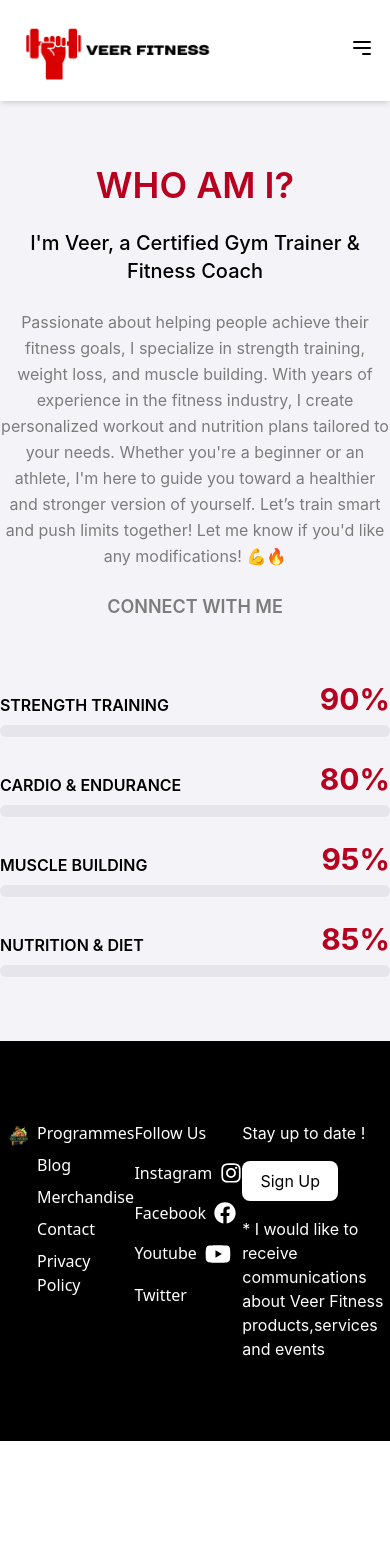
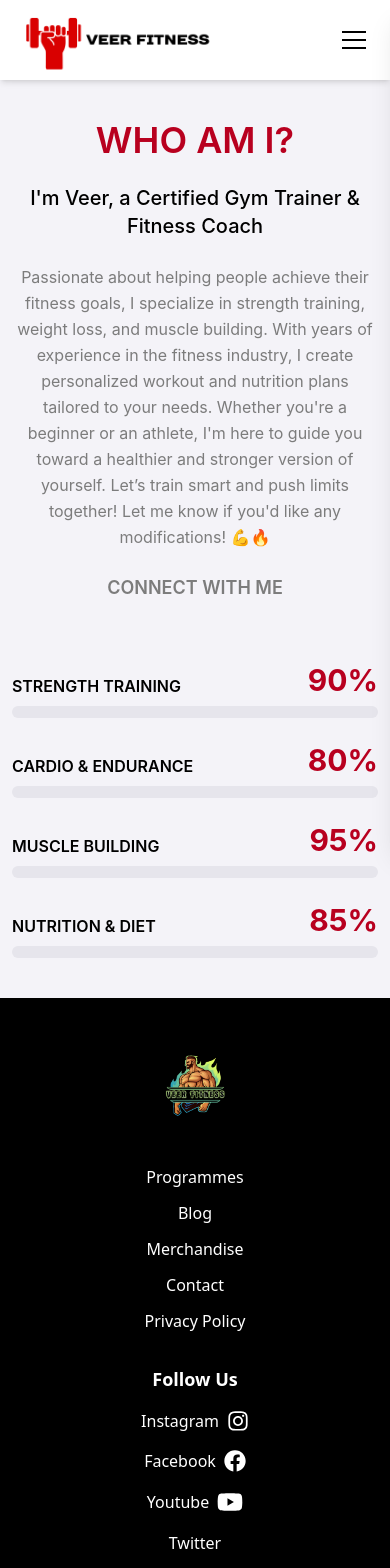
Before and after one commit to Danishmalikk/Personal_Trainer_Veer_Fitness, a React (Create React App) app: page /about in a window 390 px wide. Shown: the top 1568 px of the page. Before the commit the page ends 1441 px from the top, so only its background shows below. Built offline with nearby package versions, Linux system fonts and the light colour scheme; a web font is replaced by a local one.

Commit message:
latest code mobile view

```diff
--- a/src/App.css
+++ b/src/App.css
@@ -48,9 +48,13 @@
   color: #fff;
   -webkit-text-stroke: 1px #f6f7f8;
   -webkit-text-fill-color: transparent;
+  @media (max-width: 768px) {
+    font-size: 40px;
+  }
 }
 .offer-container .sub-info h5 > a {
   font-size: 30px;
+
   font-weight: 500;
   margin-bottom: 14px;
   display: block;
--- a/src/component/About/About.jsx
+++ b/src/component/About/About.jsx
@@ -28,8 +28,9 @@
   return (
     <div ref={aboutRef}>
       <div className="bg-grey-50" id="about">
-        <div className="container flex flex-col items-center py-16 md:py-20 lg:flex-row max-w-[1190px] mx-auto">
+        <div className="container flex flex-col p-3 md:p-0 items-center py-10 md:py-20 lg:flex-row max-w-[1190px] mx-auto">
           <div className="w-full text-center sm:w-3/4 lg:w-3/5 lg:text-left">
+
             <h2 className="font-header text-4xl font-semibold uppercase text-primary sm:text-5xl lg:text-6xl">
               Who am I?
             </h2>
--- a/src/component/Contact/Contact.jsx
+++ b/src/component/Contact/Contact.jsx
@@ -4,7 +4,7 @@
   return (
     <div>
         <div>
-        <div class="container py-16 md:py-20 mx-auto" id="contact">
+        <div class="container p-3 py-16 md:py-20 mx-auto" id="contact">
   <h2
     class="text-center font-header text-4xl font-semibold uppercase text-primary sm:text-5xl lg:text-6xl"
   >
--- a/src/component/Footer.jsx
+++ b/src/component/Footer.jsx
@@ -6,38 +6,65 @@
 
 const Footer = () => {
   return (
-    <div className='bg-black'>
+    <div className='bg-black w-full'>
+      <div className='container mx-auto bg-black px-4 sm:px-6 lg:px-8'>
+        <div className='flex flex-col md:flex-row md:justify-between py-10 md:py-20 gap-8 md:gap-4 bg-black text-white'>
+          {/* Logo Section */}
+          <div className='flex justify-center md:justify-start'>
+            <Link to={'/'}>
+              <img src={Logo} className='w-[120px] md:w-[170px]' alt='Veer Fitness Logo' />
+            </Link>
+          </div>
 
-        <div className='container m-auto bg-black'>
-       <div className='flex justify-between py-20 px-15 mt-auto bg-black text-white'>
-        <Link to={'/'}>
-             <img src={Logo} width={170} height={150} alt='' />
-        </Link>
-        <nav className='flex flex-col gap-2 font-sans'>
-            <Link>Programmes</Link>
-            <Link>Blog</Link>
-            <Link>Merchandise </Link>
-            <Link>Contact</Link>
-            <Link>Privacy Policy</Link>
-        </nav>
-        <nav className='flex flex-col gap-4 font-sans'>
-            <ul>Follow Us</ul>
-            <Link className='flex gap-2 items-center'  to={'https://www.instagram.com/veer_fitness_official_/'} target='_blank'>Instagram <FaInstagram size={22} /></Link>
-            <Link className='flex gap-2 items-center' to={'https://www.facebook.com/Veer.Rajpoot.lucky'} target='_blank' >Facebook <FaFacebook size={22} /></Link>
-            <Link className='flex gap-2' to={'https://www.youtube.com/@Lucky_fitness'} target='_blank'>Youtube <FaYoutube size={26} /></Link>
-            <Link>Twitter</Link>
-        </nav>
-        <div className='flex flex-col gap-4'>
-            <h1> Stay up to date !</h1>
-            <button className='p-2 bg-white rounded-lg w-24 text-black'> Sign Up </button>
-            <h2> * I would like to receive communications about Veer Fitness products,services and events</h2>
+          {/* Quick Links */}
+          <nav className='flex flex-col gap-3 font-sans text-center md:text-left'>
+            <Link className='hover:text-gray-300 transition-colors'>Programmes</Link>
+            <Link className='hover:text-gray-300 transition-colors'>Blog</Link>
+            <Link className='hover:text-gray-300 transition-colors'>Merchandise</Link>
+            <Link className='hover:text-gray-300 transition-colors'>Contact</Link>
+            <Link className='hover:text-gray-300 transition-colors'>Privacy Policy</Link>
+          </nav>
+
+          {/* Social Links */}
+          <nav className='flex flex-col gap-4 font-sans text-center md:text-left'>
+            <ul className='font-semibold text-lg'>Follow Us</ul>
+            <Link
+              className='flex gap-2 items-center justify-center md:justify-start hover:text-gray-300 transition-colors'
+              to={'https://www.instagram.com/veer_fitness_official_/'}
+              target='_blank'
+            >
+              Instagram <FaInstagram size={22} />
+            </Link>
+            <Link
+              className='flex gap-2 items-center justify-center md:justify-start hover:text-gray-300 transition-colors'
+              to={'https://www.facebook.com/Veer.Rajpoot.lucky'}
+              target='_blank'
+            >
+              Facebook <FaFacebook size={22} />
+            </Link>
+            <Link
+              className='flex gap-2 items-center justify-center md:justify-start hover:text-gray-300 transition-colors'
+              to={'https://www.youtube.com/@Lucky_fitness'}
+              target='_blank'
+            >
+              Youtube <FaYoutube size={26} />
+            </Link>
+            <Link className='flex justify-center md:justify-start hover:text-gray-300 transition-colors'>Twitter</Link>
+          </nav>
+
+          {/* Newsletter Section */}
+          <div className='flex flex-col gap-4 text-center md:text-left max-w-sm mx-auto md:mx-0'>
+            <h1 className='text-xl font-semibold'>Stay up to date!</h1>
+            <button className='p-2 bg-white rounded-lg w-24 text-black hover:bg-gray-200 transition-colors mx-auto md:mx-0'>
+              Sign Up
+            </button>
+            <h2 className='text-sm text-gray-400'>
+              * I would like to receive communications about Veer Fitness products, services and events
+            </h2>
+          </div>
         </div>
+      </div>
     </div>
-    </div>
-
-    </div>
-
-
   )
 }
 
--- a/src/component/Header.jsx
+++ b/src/component/Header.jsx
@@ -1,38 +1,106 @@
-import React, { useState } from 'react';
-import { Link } from 'react-router-dom';
+import React, { useState, useEffect } from 'react';
+import { Link, useLocation } from 'react-router-dom';
 import logo from '../assets/images/vr-logo.png'
+
 const Header = () => {
   const [isOpen, setIsOpen] = useState(false);
+  const location = useLocation();
+
+  useEffect(() => {
+    setIsOpen(false);
+  }, [location]);
+
+  useEffect(() => {
+    if (isOpen) {
+      document.body.style.overflow = 'hidden';
+    } else {
+      document.body.style.overflow = 'unset';
+    }
+    return () => {
+      document.body.style.overflow = 'unset';
+    };
+  }, [isOpen]);
 
   const toggleMenu = () => {
     setIsOpen(!isOpen);
   };
 
+  const menuItems = [
+    { path: '/quiz', label: 'Quiz' },
+    { path: '/programmes', label: 'Programmes' },
+    { path: '/method', label: 'Method' },
+    { path: '/about', label: 'About' },
+    { path: '/ourpractice', label: 'Our Practice' },
+    { path: '/blog', label: 'Blog' },
+    { path: '/testimonials', label: 'Testimonial' },
+    { path: '/contact', label: 'Contact' }
+  ];
+
   return (
     <div className='sticky top-0 bg-white z-50 shadow-md'>
-      <div className='container mx-auto p-4'>
-        <div className='flex justify-between items-center'>
-          <Link to={'/'}className='h-15 w-[200px]'>
-            {/* <span className='logo-text p-5 items-end'>Veer Fitnes</span> */}
-            <img src={logo} className='logo-text '/>
+      <div className='container mx-auto px-4'>
+        <div className='flex justify-between items-center h-20'>
+          <Link to={'/'} className='h-15 w-[200px] relative md:z-50'>
+            <img src={logo} alt="Veer Fitness" className='logo-text' />
           </Link>
-          <div className='md:hidden'>
-            <button onClick={toggleMenu} className='text-gray-800 focus:outline-none'>
-              <svg className='w-6 h-6' fill='none' stroke='currentColor' viewBox='0 0 24 24' xmlns='http://www.w3.org/2000/svg'>
-                <path strokeLinecap='round' strokeLinejoin='round' strokeWidth='2' d={isOpen ? 'M6 18L18 6M6 6l12 12' : 'M4 6h16M4 12h16m-7 6h7'}></path>
-              </svg>
-            </button>
+          <button
+            onClick={toggleMenu}
+            className='md:hidden relative z-50 p-2 focus:outline-none'
+            aria-label={isOpen ? 'Close Menu' : 'Open Menu'}
+          >
+            <div className='w-6 flex flex-col gap-1.5'>
+              <span className={`block h-0.5 w-full bg-black transition-all duration-300 ${isOpen ? 'rotate-45 translate-y-2' : ''}`}></span>
+              <span className={`block h-0.5 w-full bg-black transition-all duration-300 ${isOpen ? 'opacity-0' : ''}`}></span>
+              <span className={`block h-0.5 w-full bg-black transition-all duration-300 ${isOpen ? '-rotate-45 -translate-y-2' : ''}`}></span>
+            </div>
+          </button>
+          <nav className='hidden md:flex gap-10 font-sans'>
+            {menuItems.map((item) => (
+              <Link
+                key={item.path}
+                to={item.path}
+                className={`hover:text-primary transition-colors ${
+                  location.pathname === item.path ? 'text-primary font-medium' : ''
+                }`}
+              >
+                {item.label}
+              </Link>
+            ))}
+          </nav>
+          <div
+            className={`fixed inset-0 bg-black bg-opacity-50 transition-opacity duration-300 md:hidden ${
+              isOpen ? 'opacity-100 visible' : 'opacity-0 invisible'
+            }`}
+            onClick={toggleMenu}
+          />
+          <div
+            className={`fixed top-0 right-0 h-full w-[80%] max-w-sm bg-white shadow-xl transform transition-transform duration-300 ease-in-out md:hidden ${
+              isOpen ? 'translate-x-0' : 'translate-x-full'
+            }`}
+          >
+            <div className='flex flex-col h-full pt-24 pb-6 px-6'>
+              <nav className='flex-1'>
+                {menuItems.map((item) => (
+                  <Link
+                    key={item.path}
+                    to={item.path}
+                    className={`block py-4 text-lg border-b border-gray-100 ${
+                      location.pathname === item.path
+                        ? 'text-primary font-medium'
+                        : 'text-gray-800'
+                    }`}
+                  >
+                    {item.label}
+                  </Link>
+                ))}
+              </nav>
+              <div className='pt-6'>
+                <p className='text-sm text-center text-gray-500 mt-4'>
+                  © 2024 Veer Fitness
+                </p>
+              </div>
+            </div>
           </div>
-          <nav className={`flex-col md:flex-row md:flex gap-10 font-sans ${isOpen ? 'flex' : 'hidden'} md:flex`}>
-            <Link to={'/quiz'}>Quiz</Link>
-            <Link to={'/programmes'}>Programmes</Link>
-            <Link to={'/method'}>Method</Link>
-            <Link to={'/about'}>About</Link>
-            <Link to={'/ourpractice'}>Our Practice</Link>
-            <Link to={'/blog'}>Blog</Link>
-            <Link to={'/testimonials'}>Testimonal</Link>
-            <Link to={'/contact'}>Contact</Link>
-          </nav>
         </div>
       </div>
     </div>
--- a/src/component/Stripe.jsx
+++ b/src/component/Stripe.jsx
@@ -4,8 +4,8 @@
 
 const Stripe = () => {
   return (
-    <div className='bg-[#b18c7a] w-90 h-56 p-20 text-center text-white text-5xl'>
-        <Link to={'/quiz'}> See which programme is right for you <ArrowForward sx={{fontSize : "2rem"}}/> </Link>
+    <div className='bg-[#b18c7a] w-90 md:h-56 pb-5  md:p-20 p-2 md:text-center text-white text-5xl'>
+        <Link to={'/quiz'} className='text-4xl md:text-6xl '> See which programme is right for you <ArrowForward sx={{fontSize : "2rem"}}/> </Link>
     </div>
   )
 }
--- a/src/component/Traning/Traning.jsx
+++ b/src/component/Traning/Traning.jsx
@@ -49,11 +49,11 @@
 
   return (
     <div>
-      <section className="py-16 bg-gray-100 offer-container bg-black">
+      <section className="md:py-16 py-4 bg-gray-100 offer-container bg-black">
         <div className="container mx-auto px-4">
           {/* Section Title */}
-          <div className="text-center mb-20">
-            <h2 ref={headingRef} className="text-3xl font-bold text-gray-900 ">What I Offer</h2>
+          <div className="text-center md:mb-20 mb-4">
+            <h2 ref={headingRef} className="md:text-3xl text-lg font-bold text-gray-900 ">What I Offer</h2>
           </div>
 
           {/* Service Cards */}
```
Also changed, not shown: src/component/HomePage.jsx (+10 -8 lines), src/component/SecondComponent.jsx (+75 -12 lines), src/component/Services/Services.jsx (+5 -4 lines), src/component/Third.jsx (+59 -7 lines).
